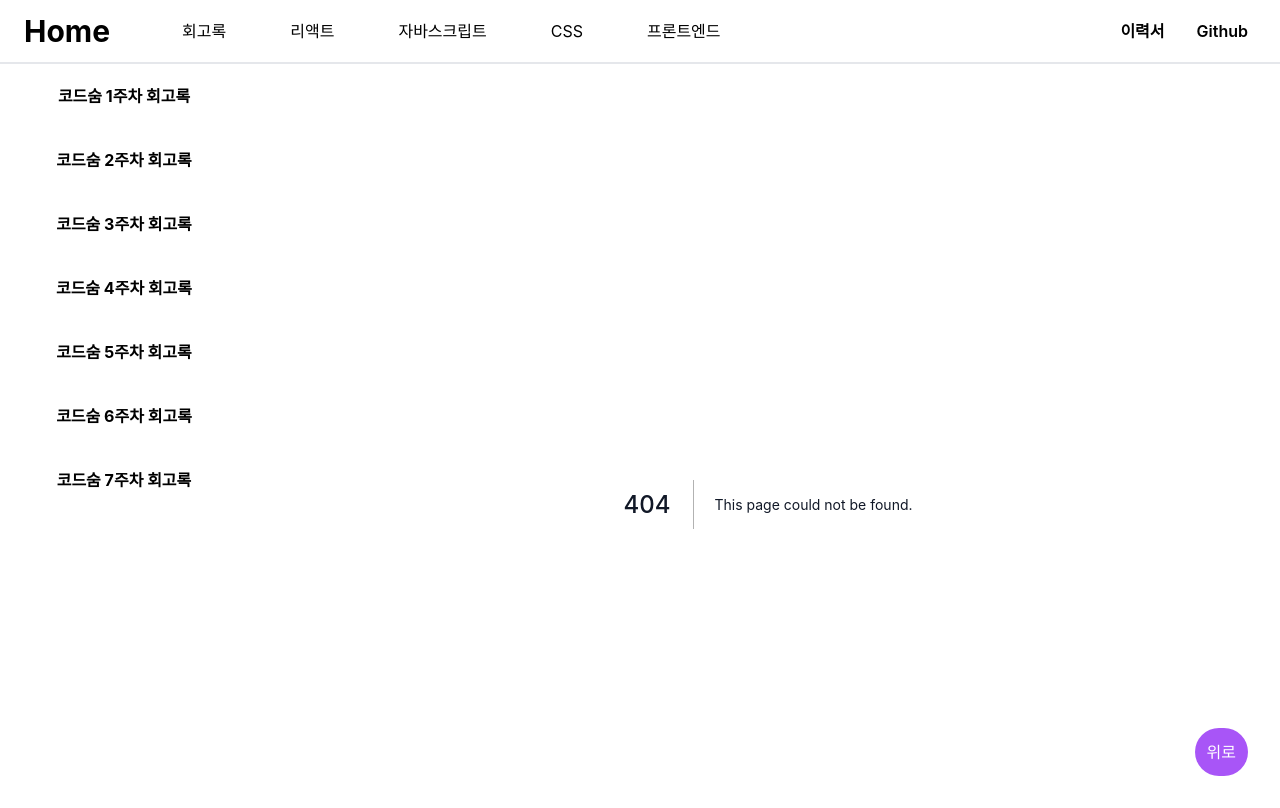
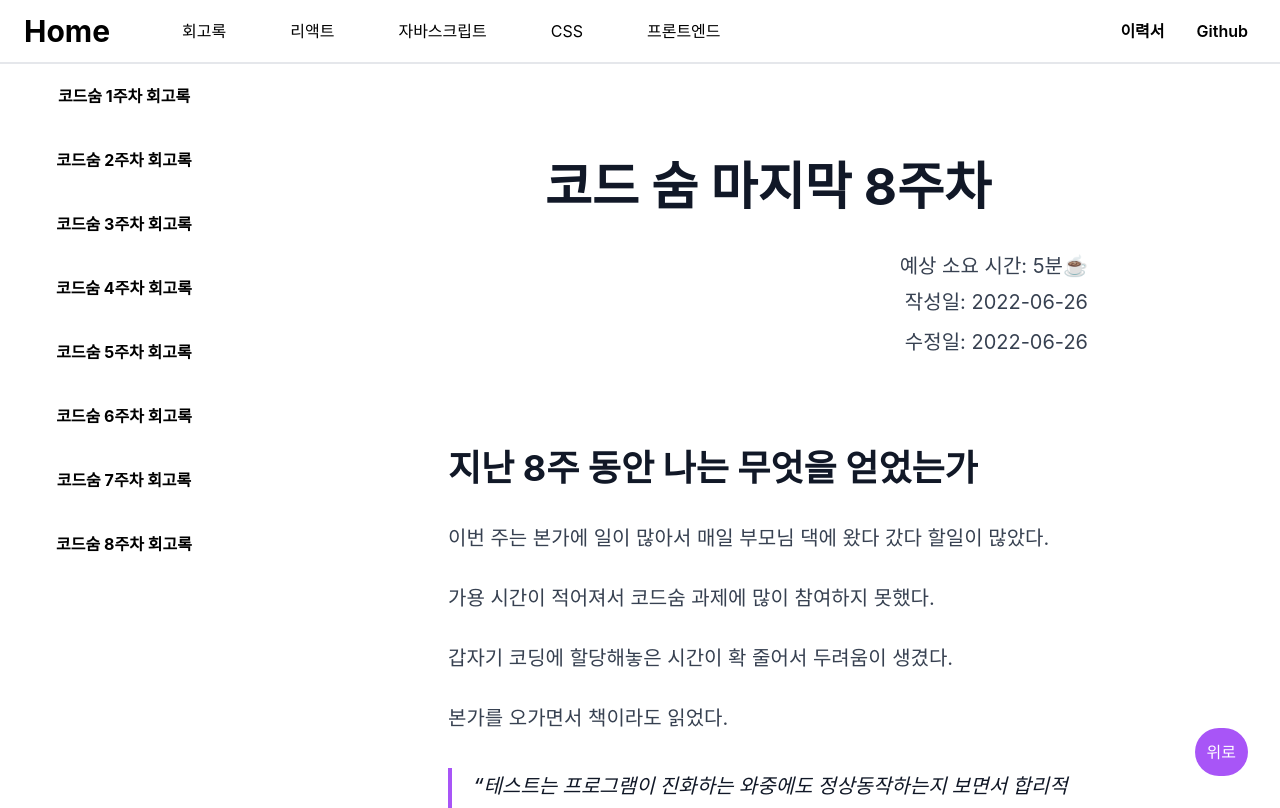
Before and after one commit to rukeni/blog, a Next.js app: page /diary/soom-8 in a window 1280 px wide. Before the commit this address had no page. Built offline with nearby package versions, Linux system fonts and the light colour scheme; a web font is replaced by a local one.

Commit message:
8주차 회고 업데이트

```diff
--- a/components/Sidebar/sidebarMenus.ts
+++ b/components/Sidebar/sidebarMenus.ts
@@ -40,6 +40,10 @@ export const sidebarMenus: SidebarMenus[] = [
         title: '코드숨 7주차 회고록',
         url: '/diary/soom-7',
       },
+      {
+        title: '코드숨 8주차 회고록',
+        url: '/diary/soom-8',
+      },
     ],
   },
   {
--- a/pages/diary/index.mdx
+++ b/pages/diary/index.mdx
@@ -7,3 +7,4 @@
 1. [코드숨 5주차 회고](/diary/soom-5)
 1. [코드숨 6주차 회고](/diary/soom-6)
 1. [코드숨 7주차 회고](/diary/soom-7)
+1. [코드숨 8주차 회고](/diary/soom-8)
--- /dev/null
+++ b/pages/diary/soom-8.mdx
@@ -0,0 +1,45 @@
+import HeadPost from '@components/Post/HeadPost.tsx'
+
+<HeadPost title='코드 숨 마지막 8주차' createdDate='2022-06-26' updatedDate='2022-06-26' estimatedTime={5} />
+
+## 지난 8주 동안 나는 무엇을 얻었는가
+
+이번 주는 본가에 일이 많아서 매일 부모님 댁에 왔다 갔다 할일이 많았다.
+
+가용 시간이 적어져서 코드숨 과제에 많이 참여하지 못했다.
+
+갑자기 코딩에 할당해놓은 시간이 확 줄어서 두려움이 생겼다.
+
+본가를 오가면서 책이라도 읽었다.
+
+> 테스트는 프로그램이 진화하는 와중에도 정상동작하는지 보면서 합리적 확신을 쌓이게하는 방법이다.
+
+이 말은 `프로그래밍 수련법`이라는 책에 나온 말이다.
+
+**8주간 많은 것을 배운 것 중 가장 강력한 것은 내가 프로그램을 만들면서 '합리적 확신'을 제대로 가질 수 있게 된 것이다.**
+
+'합리적 확신'이 프로그래밍을 내가 해나가는 것에 자신감을 심어준 것은 정말 확실한 것 같다.
+
+**두 번째로 알게된 것은 훌륭한 프로그래머들은 코드를 깨끗하게 짜는 것에 엄청나게 진심인 것을 알게 되었다.**
+
+그럼 클린 코드를 지향하는 것을 몰랐나? 그건 아니다. 그렇지만 이정도까지 클린 코드를 다들 신경쓰는지를 의식해보지 못했던 것 같다.
+
+**세 번째로 알게된 것은 의도를 가지고 개발하는 것이 중요하다는 점이다.**
+
+'xx 기술을 쓴다'. 또는 '유명한 개발자가 이렇게 짠다니까 나도 그렇게 해야지'라는 식의 논리를 약간 타피한 것 같다.
+
+맹목적으로 사용하고 따라가기 보다는 나의 관념도 쌓으면서 기술과 지혜를 받아들일 수 있게 되었다.
+
+## 마치며
+
+나는 이전에도 '열심히'하며 살았다고 생각한다. 근데 뭔가 방향성이 부족해서 계속 지식의 세계를 '표류'당한 기분이었다.
+
+이제는 방향을 찾는 법을 배운 것 같아서 그 '열심히'가 '대단하게'가 되도록 더 갈고 닦고 싶다.
+
+## 느낀점
+
+1. 일이 여러개가 겹치니까 집중력도 흐트러지고 시간관리가 어려운 한 주였다.
+2. 포트폴리오까지 몇분이나 하시려나...
+3. 다음 주 부터는 다시 열심히!
+
+---
```
